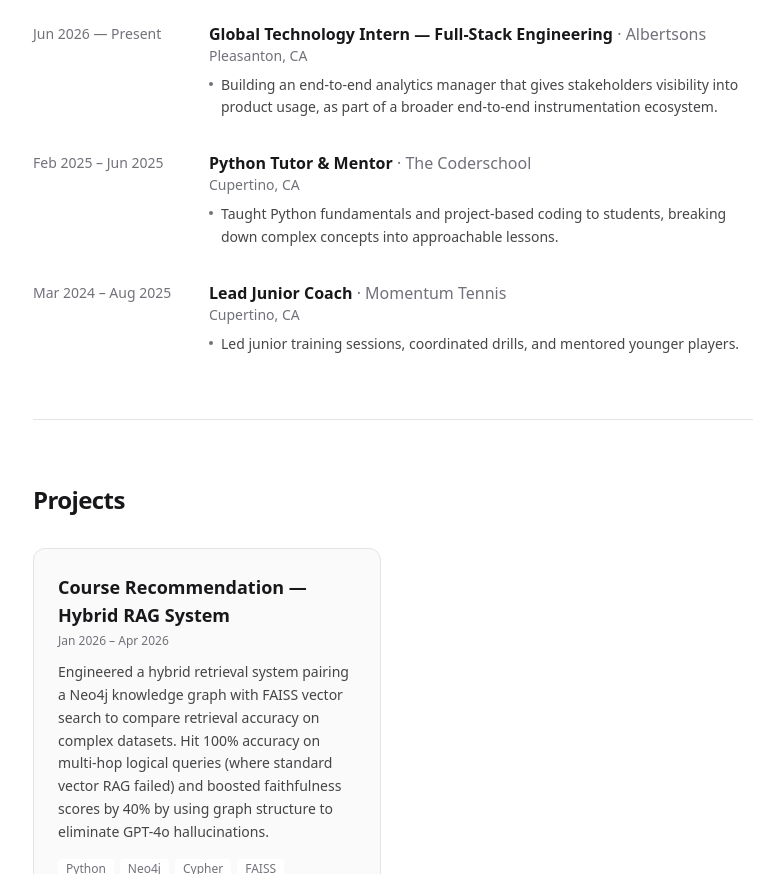
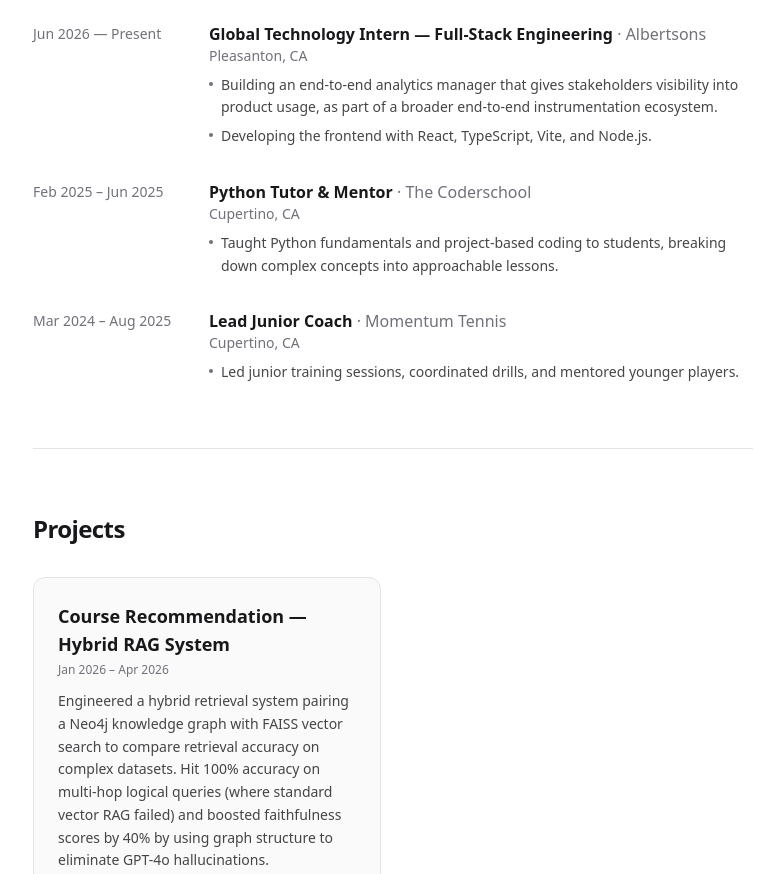
Before and after one commit to suryakannan913/portfolio, a Next.js app: page / in a window 1280 px wide. Shown: the part 1200-2074 px from the top of the page, without its empty margins (247-1016 px from the left). Built offline with nearby package versions, Linux system fonts and the light colour scheme.

Commit message:
Add resume PDF and Albertsons frontend stack

```diff
--- a/src/content.ts
+++ b/src/content.ts
@@ -86,7 +86,7 @@ export const experience: {
     location: "Pleasanton, CA", // TODO: VERIFY location (remote/hybrid?)
     bullets: [
       "Building an end-to-end analytics manager that gives stakeholders visibility into product usage, as part of a broader end-to-end instrumentation ecosystem.",
-      // TODO: add the tech stack + any measurable impact once you can share it.
+      "Developing the frontend with React, TypeScript, Vite, and Node.js.",
     ],
   },
   {
```
Also changed, not shown: 1 other file (tests, documents, lock files or other folders).
